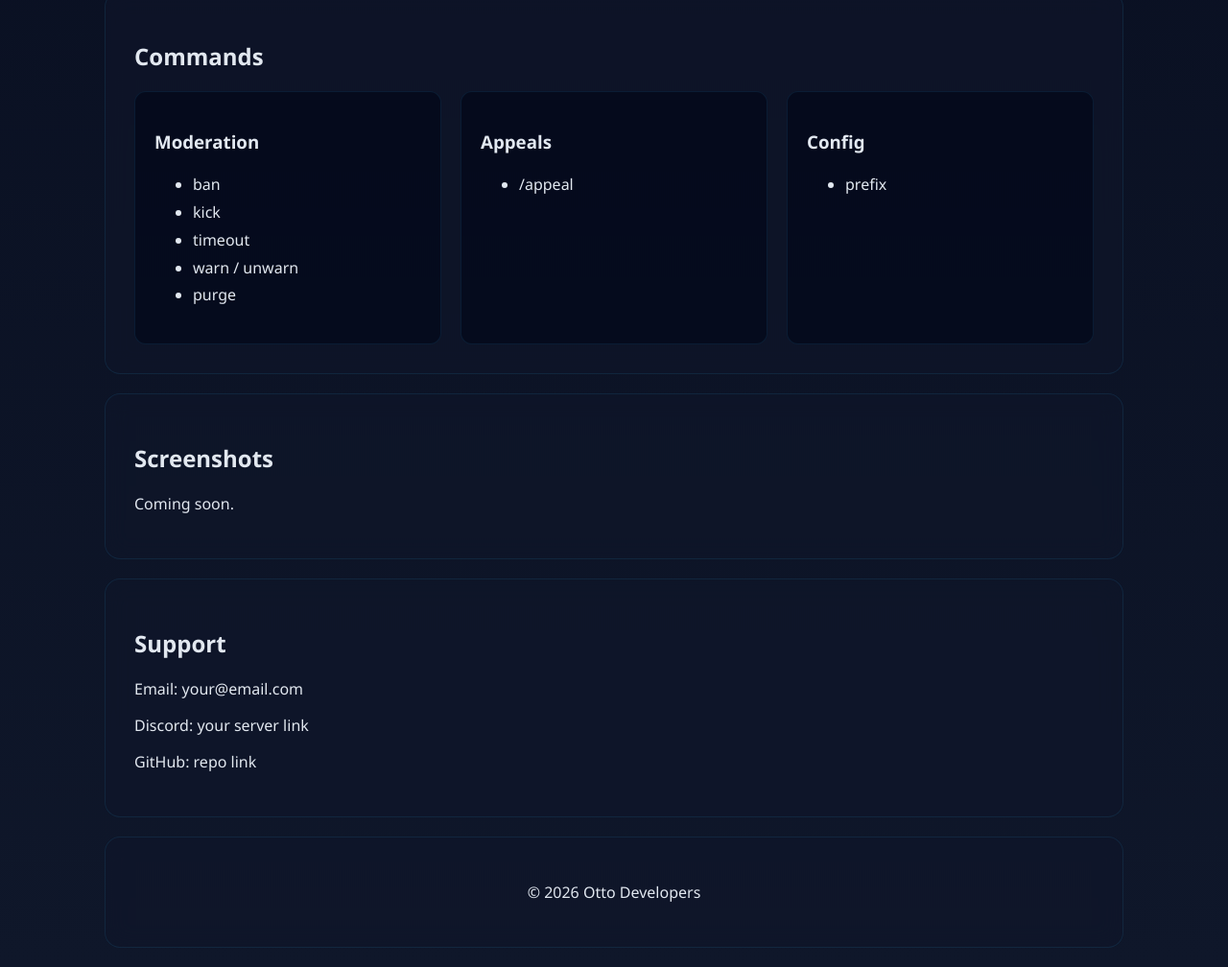
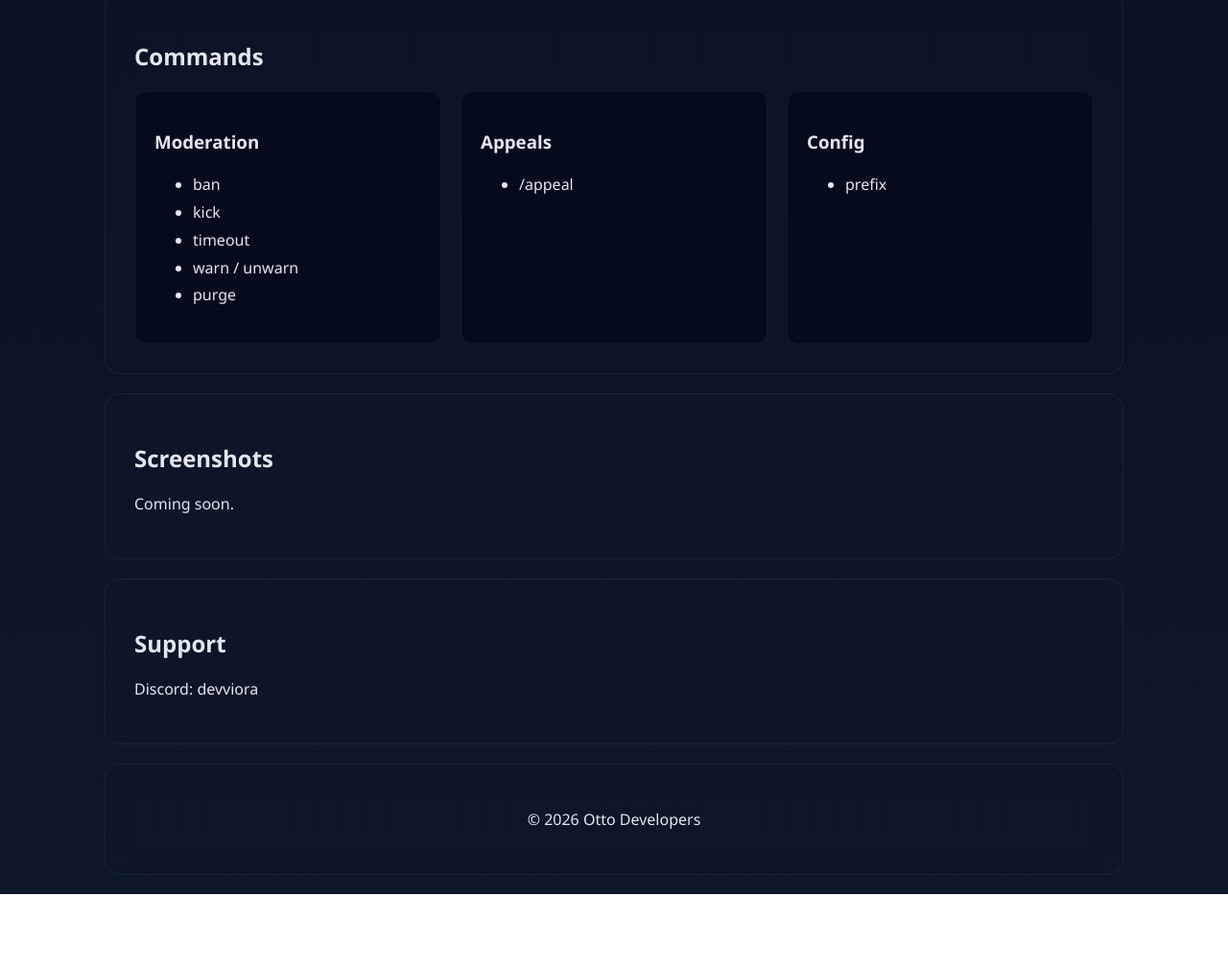
Before and after one commit to SummitDevs/otto-website, a plain HTML site: page index.html in a window 1280 px wide. Shown: the part 1792-2800 px from the top of the page at 96% size. After the commit the page ends 2724 px from the top, so only its background shows below. Drawn offline with Linux system fonts and the light colour scheme.

Commit message:
Modify support section contact details
Updated contact information in the support section.

```diff
--- a/index.html
+++ b/index.html
@@ -136,9 +136,7 @@
 
 <section class="glass">
     <h2>Support</h2>
-    <p>Email: your@email.com</p>
-    <p>Discord: your server link</p>
-    <p>GitHub: repo link</p>
+    <p>Discord: devviora</p>
 </section>
 
 <footer class="glass">
```
